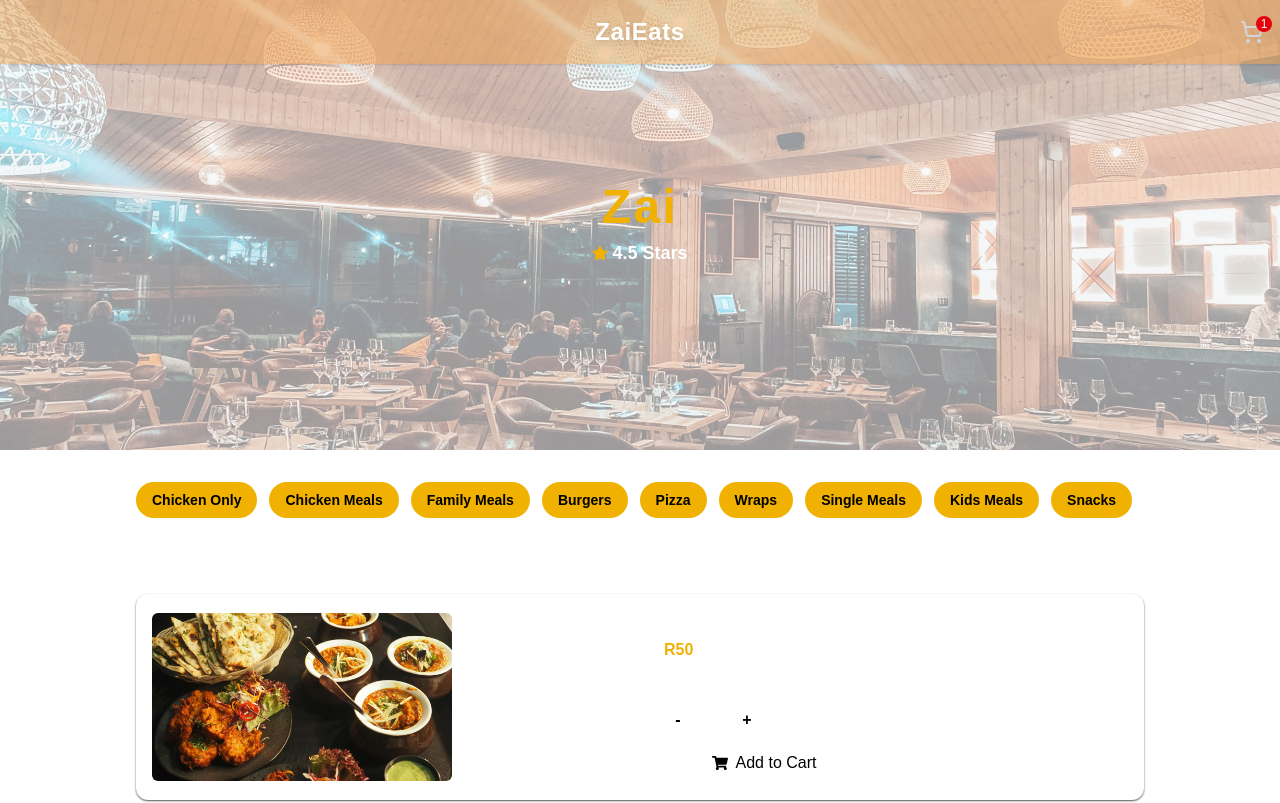
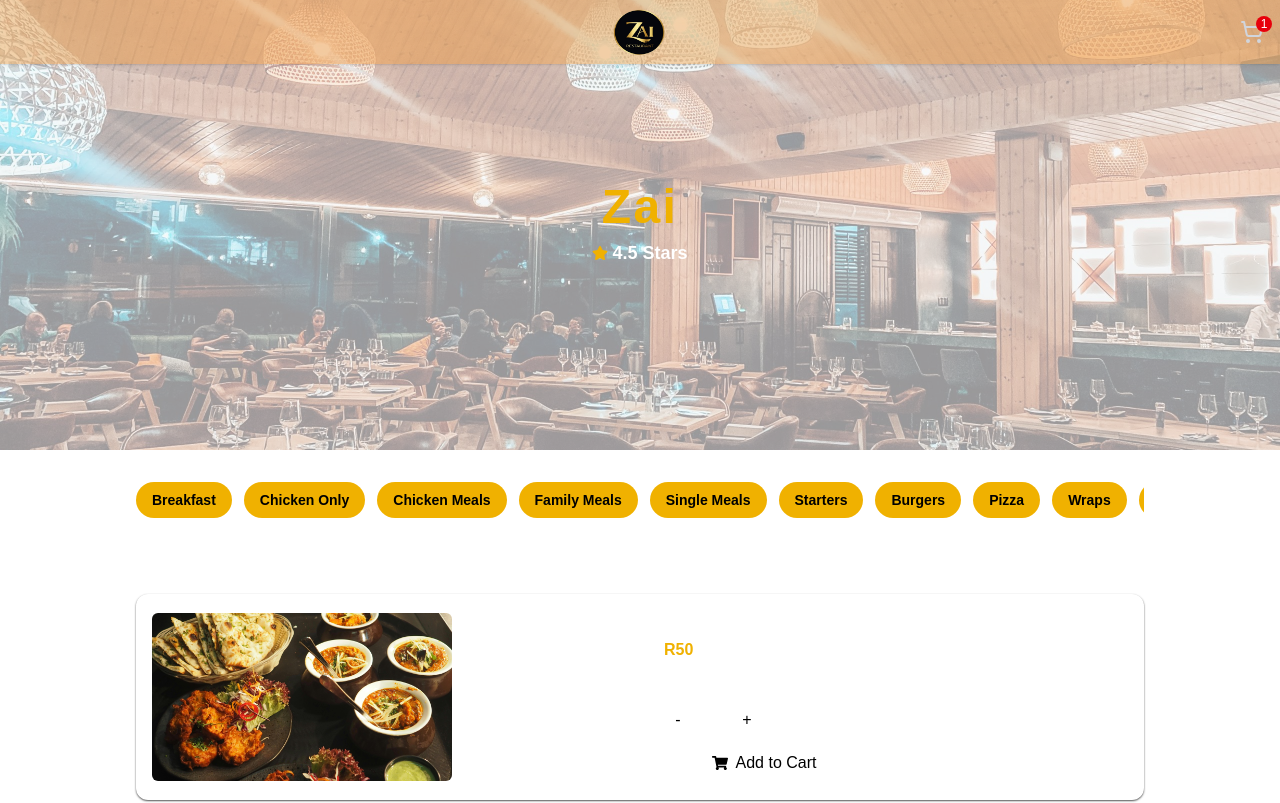
Before and after one commit to Sancho19/foodEats, a Next.js app: page /restaurant/1 in a window 1280 px wide. Shown: the top 803 px of the page. Built offline with nearby package versions, Linux system fonts and the light colour scheme.

Commit message:
added zai logo to Navbar

```diff
--- a/app/page.tsx
+++ b/app/page.tsx
@@ -69,7 +69,7 @@ export default function HomePage() {
             />
             <FaSearch className="text-gray-500 cursor-pointer" />
           </div>
-          <button className="px-4 py-2 bg-black text-white text-xs font-semibold rounded-xl hover:shadow-xl   cursor-pointer ">
+          <button className="px-4 py-2 bg-black text-white text-xs font-semibold rounded-xl hover:shadow-xl cursor-pointer ">
             Set Location
           </button>
         </div>
@@ -145,7 +145,7 @@ export default function HomePage() {
                     layout="fill"
                     className="w-full h-full object-cover"
                   />
-                  <div className="absolute top-0 left-0 right-0 bottom-0 bg-gradient-to-t from-black to-transparent opacity-80 group-hover:opacity-100" />
+                  <div className="absolute top-0 left-0 right-0 bottom-0 bg-gradient-to-t from-black to-transparent opacity-100" />
                 </div>
 
                 {/* Restaurant Name & Order Button */}
--- a/app/restaurant/[id]/page.tsx
+++ b/app/restaurant/[id]/page.tsx
@@ -215,18 +215,21 @@ export default function RestaurantPage() {
         <div className="overflow-x-auto whitespace-nowrap pb-4 scrollbar-hide">
           <div className="flex space-x-3">
             {[
+              "Breakfast",
               "Chicken Only",
               "Chicken Meals",
               "Family Meals",
+              "Single Meals",
+              "Starters",
               "Burgers",
               "Pizza",
               "Wraps",
-              "Single Meals",
-              "Kids Meals",
-              "Snacks",
+              "Pastas",
+              "Salads",
+              "Seafood",
               "Sides",
+              "Desserts",
               "Cold Drinks",
-              "Meat Platters",
             ].map((category) => (
               <button
                 key={category}
@@ -243,7 +246,6 @@ export default function RestaurantPage() {
             <div
               key={item.id}
               className="rounded-xl p-4 shadow-xs shadow-neutral-600 flex flex-row items-center space-x-6"
-              onClick={() => setSelectedItem(item)}
             >
               {/* Image on the Left */}
               <div className="w-1/2 cursor-pointer">
@@ -253,6 +255,7 @@ export default function RestaurantPage() {
                   width={300}
                   height={200}
                   className="rounded-md object-cover"
+                  onClick={() => setSelectedItem(item)}
                 />
               </div>
 
@@ -270,14 +273,14 @@ export default function RestaurantPage() {
                 <div className="flex items-center space-x-4 mt-3">
                   <button
                     onClick={() => handleDecrease(item.id)}
-                    className="w-7 h-7 flex items-center justify-center bg-white text-black rounded-full hover:bg-gray-500 transition text-md font-semibold"
+                    className="w-7 h-7 flex items-center justify-center bg-white text-black rounded-full transition text-md cursor-pointer"
                   >
                     -
                   </button>
                   <span className="text-md ">{quantities[item.id] || 1}</span>
                   <button
                     onClick={() => handleIncrease(item.id)}
-                    className="w-7 h-7 flex items-center justify-center bg-white text-black rounded-full hover:bg-gray-500 transition text-md font-semibold"
+                    className="w-7 h-7 flex items-center justify-center bg-white text-black rounded-full transition text-md cursor-pointer"
                   >
                     +
                   </button>
--- a/components/navbar.tsx
+++ b/components/navbar.tsx
@@ -2,6 +2,7 @@
 import Link from "next/link";
 import { useState } from "react";
 import { FaTimes, FaBars, FaSignOutAlt } from "react-icons/fa";
+import Image from "next/image";
 
 import { ShoppingCart } from "lucide-react";
 
@@ -28,11 +29,14 @@ export default function Navbar() {
 
         {/* Store Name in Center */}
         <div className="absolute left-1/2 transform -translate-x-1/2">
-          <Link
-            href="/"
-            className="text-2xl text-white font-semibold tracking-wide drop-shadow-lg hover:text-neutral-400 transition duration-200"
-          >
-            ZaiEats
+          <Link href="/">
+            <Image
+              src="/Logo.png" // Path to your logo image
+              alt="Store Logo"
+              width={80} // Define width (28*4 for scale)
+              height={80} // Set height to auto, maintaining aspect ratio
+              className="w-20 h-14"
+            />
           </Link>
         </div>
 
```
Also changed, not shown: public/Logo.png (added).
